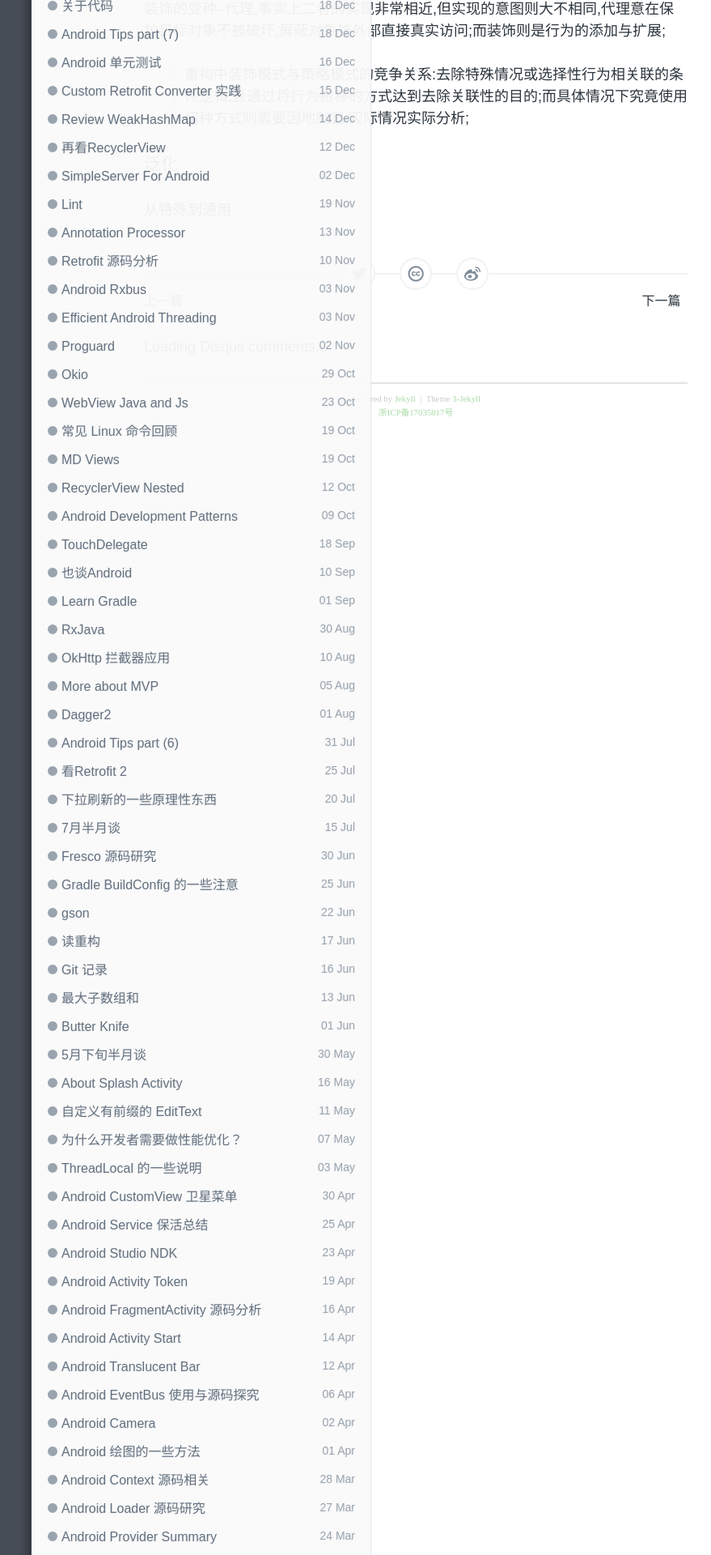
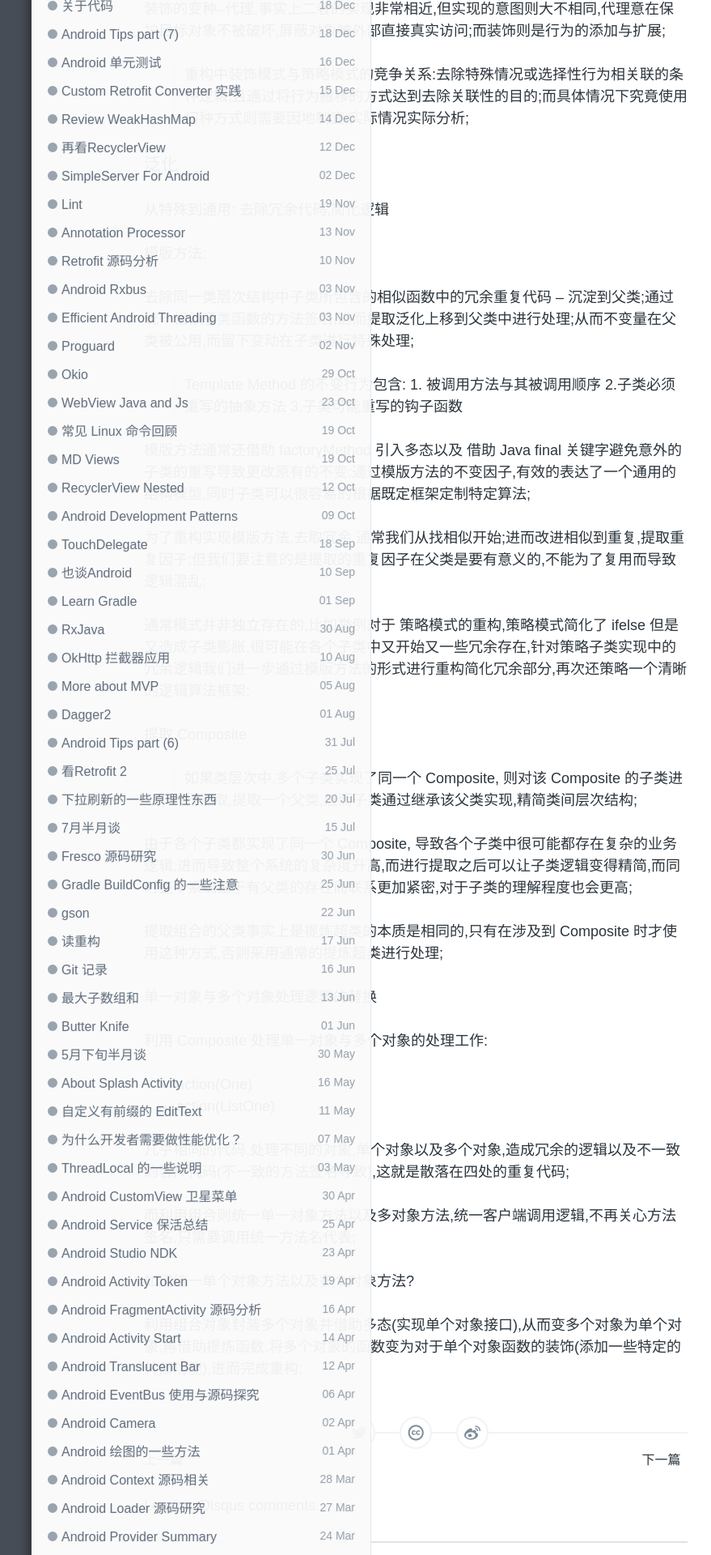
Before and after one commit to enlipan/enlipan.github.io, a Jekyll site: the page built from _posts/2017-10-16-java-design-refacting-to-patterns-again.md, in a window 1280 px wide. Shown: the part 2079-3999 px from the top of the page at 81% size, without its empty margins (126-1005 px from the left). Built offline with Jekyll 4.4.1, drawn with Linux system fonts in a browser that asks for light colours; nearby versions of some CDN libraries; comment, search, counter and statistics services are not loaded.

Commit message:
modify page reading again

```diff
--- a/_posts/2017-10-16-java-design-refacting-to-patterns-again.md
+++ b/_posts/2017-10-16-java-design-refacting-to-patterns-again.md
@@ -60,4 +60,43 @@
 
 ### 泛化
 
-从特殊到通用
+从特殊到通用: 去除冗余代码,简化逻辑
+
+#### 模版方法:
+
+去除同一类层次结构中子类所包含的相似函数中的冗余重复代码 -- 沉淀到父类;通过统一相似子类函数的方法签名,进而提取泛化上移到父类中进行处理;从而不变量在父类被公用,而留下变动在子类进行特殊处理;
+
+> Template Method 的不变行为包含: 1. 被调用方法与其被调用顺序 2.子类必须重写的抽象方法 3.子类可能重写的钩子函数
+
+模版方法通常还借助 factoryMethod 引入多态以及 借助 Java final 关键字避免意外的子类的重写导致更改原有的不变;通过模版方法的不变因子,有效的表达了一个通用的结构模型,同时子类可以很容易的根据既定框架定制特定算法;
+
+为了重构实现模版方法,去取冗余,通常我们从找相似开始;进而改进相似到重复,提取重复因子;但我们要注意的是提取的重复因子在父类是要有意义的,不能为了复用而导致逻辑混乱;
+
+通常模式并非独立存在的,比如举例对于 策略模式的重构,策略模式简化了 ifelse 但是又造成子类膨胀,很可能在各个子类中又开始又一些冗余存在,针对策略子类实现中的冗余逻辑我们进一步通过模版方法的形式进行重构简化冗余部分,再次还策略一个清晰的逻辑算法框架;
+
+
+
+#### 提取 Composite
+
+> 如果类层次中,多个子类实现了同一个 Composite, 则对该 Composite 的子类进行提取,提取一个父类,进而子类通过继承该父类实现,精简类间层次结构;
+>
+
+由于各个子类都实现了同一个 Composite, 导致各个子类中很可能都存在复杂的业务逻辑,进而导致整个系统的复杂度升高,而进行提取之后可以让子类逻辑变得精简,而同时整个系统由于有父类的存在而联系更加紧密,对于子类的理解程度也会更高;
+
+提取组合的父类事实上是提炼超类的本质是相同的,只有在涉及到 Composite 时才使用这种方式,否则采用通常的提炼超类进行处理;
+
+#### 单一对象与多个对象处理逻辑的替换
+
+利用 Composite 处理单一对象与多个对象的处理工作:
+
+* action(One)
+
+* action(ListOne)
+
+几乎相同的代码,处理不同的对象,单个对象以及多个对象,造成冗余的逻辑以及不一致的客户代码(不一致的方法签名导致),这就是散落在四处的重复代码;
+
+而利用组合则统一单一对象方法以及多对象方法,统一客户端调用逻辑,不再关心方法签名,只需要调用统一方法名代表;
+
+如何统一单个对象方法以及多个对象方法?
+
+利用组合对象封装多个对象并借助多态(实现单个对象接口),从而变多个对象为单个对象,再借助提炼函数,将多个对象的函数变为对于单个对象函数的装饰(添加一些特定的外部功能),进而完成重构;
```
